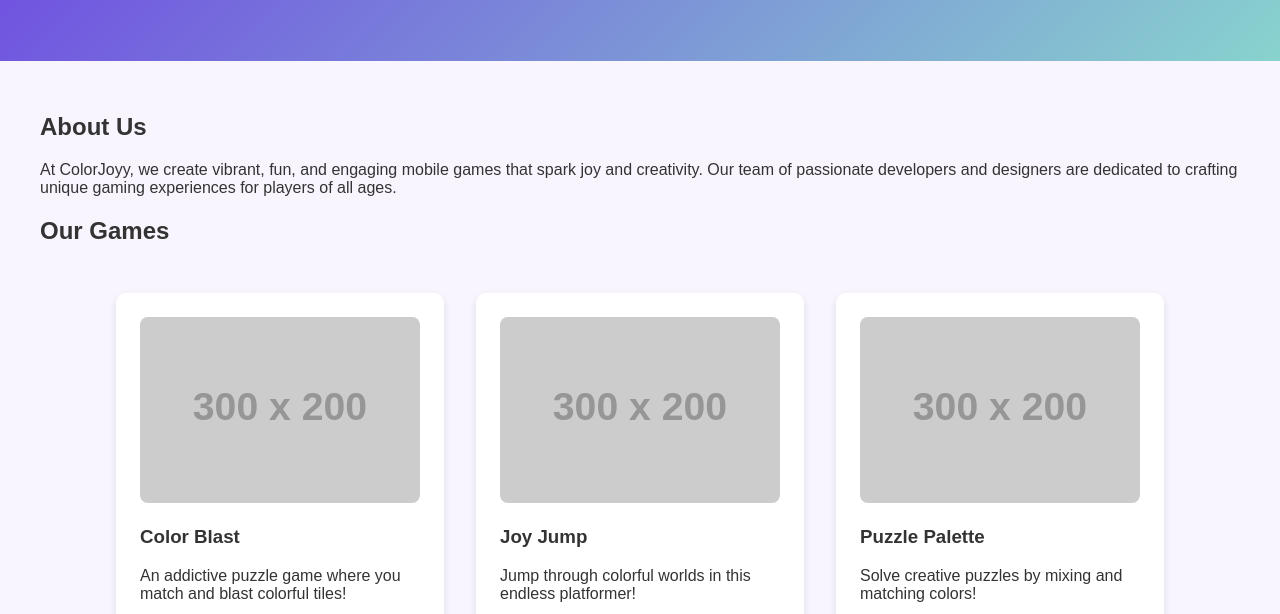
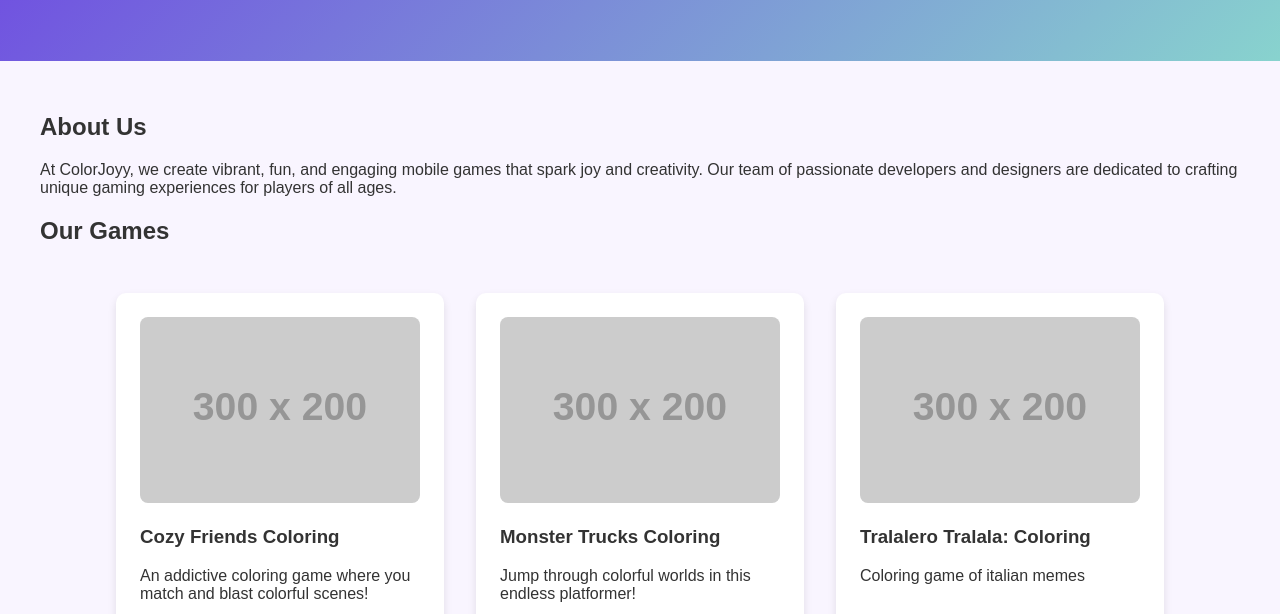
Before and after one commit to Colorjoyy/app-ads, a plain HTML site: page index.html in a window 1280 px wide. Shown: the part 150-764 px from the top of the page. Drawn offline with Linux system fonts and the light colour scheme; placeholder pictures from the web are drawn by us.

Commit message:
Update index.html

```diff
--- a/index.html
+++ b/index.html
@@ -105,23 +105,23 @@
         <h2>Our Games</h2>
         <div class="game-showcase">
             <div class="game-card">
-                <img src="https://via.placeholder.com/300x200?text=Color+Blast" alt="Color Blast">
-                <h3>Color Blast</h3>
-                <p>An addictive puzzle game where you match and blast colorful tiles!</p>
+                <img src="https://via.placeholder.com/300x200?text=Color+Blast" alt="Cozy Friends Coloring">
+                <h3>Cozy Friends Coloring</h3>
+                <p>An addictive coloring game where you match and blast colorful scenes!</p>
                 <a href="#" class="btn">Download Now</a>
             </div>
 
             <div class="game-card">
-                <img src="https://via.placeholder.com/300x200?text=Joy+Jump" alt="Joy Jump">
-                <h3>Joy Jump</h3>
+                <img src="https://via.placeholder.com/300x200?text=Joy+Jump" alt="Monster Trucks Coloring">
+                <h3>Monster Trucks Coloring</h3>
                 <p>Jump through colorful worlds in this endless platformer!</p>
                 <a href="#" class="btn">Download Now</a>
             </div>
 
             <div class="game-card">
-                <img src="https://via.placeholder.com/300x200?text=Puzzle+Palette" alt="Puzzle Palette">
-                <h3>Puzzle Palette</h3>
-                <p>Solve creative puzzles by mixing and matching colors!</p>
+                <img src="https://via.placeholder.com/300x200?text=Puzzle+Palette" alt="Tralalero Tralala: Coloring">
+                <h3>Tralalero Tralala: Coloring</h3>
+                <p>Coloring game of italian memes</p>
                 <a href="#" class="btn">Download Now</a>
             </div>
         </div>
```
